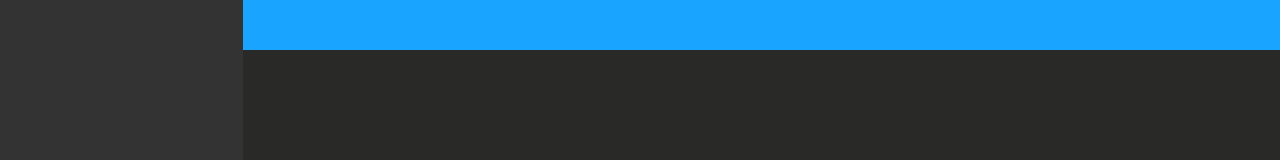
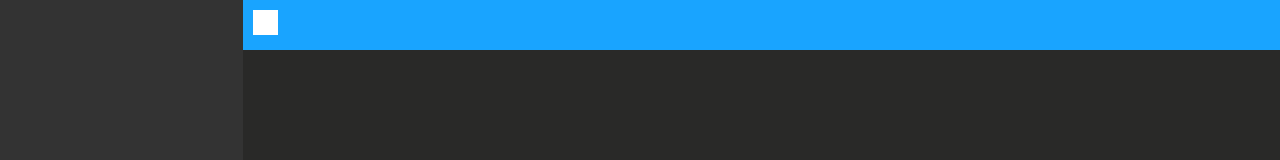
Before and after one commit to FlavioRoso/temas-react, a React (Create React App) app: page / in a window 1280 px wide. Shown: the top 160 px of the page. Built offline with nearby package versions, Linux system fonts and the light colour scheme.

Commit message:
Inserção do theme context e o tema light

```diff
--- a/package.json
+++ b/package.json
@@ -3,6 +3,8 @@
   "version": "0.1.0",
   "private": true,
   "dependencies": {
+    "@material-ui/core": "^4.11.0",
+    "@material-ui/icons": "^4.9.1",
     "@testing-library/jest-dom": "^4.2.4",
     "@testing-library/react": "^9.3.2",
     "@testing-library/user-event": "^7.1.2",
--- a/src/App.js
+++ b/src/App.js
@@ -6,6 +6,8 @@ import {ThemeProvider} from 'styled-components';
 import { GlobalStyle } from './styles/global';
 
 import { Dark } from './styles/themes/dark'
+
+
 
 function App() {
   return (
--- a/src/components/header/index.js
+++ b/src/components/header/index.js
@@ -1,33 +1,22 @@
-import React , { useContext }from 'react';
-import Switch from 'react-switch';
-import { ThemeContext } from 'styled-components';
+import React , { useContext, useState }from 'react';
+
 import { Container } from './styles';
 
 
 
 
-function Header() {
-    const theme =  useContext(ThemeContext);
-    let checked = true;
+function Header({ children }) {
 
-
-    const handleChange = ()=>{
-
-        checked = !checked;
-
-        console.log(checked);
-    }
 
 
 
     return (
         <Container >
-            <button onClick={handleChange}></button>
-
-
-
+            {children}
         </Container>
     );
 }
 
+
+
 export default Header;
--- a/src/components/header/styles.js
+++ b/src/components/header/styles.js
@@ -6,7 +6,7 @@ export const Container = styled.header`
     width: 100%;
     height: 50px;
     padding: 10px;
-    background: ${props => props.theme.colors.primary};
+    background: ${props => props.theme.settings.colors.primary};
     display: flex;
     align-content: center;
     justify-content: left;
--- a/src/components/main/styles.js
+++ b/src/components/main/styles.js
@@ -4,6 +4,6 @@ export const Container = styled.main`
 
     width:100%;
     min-height: 100vh;
-    background: ${props => props.theme.colors.background}
+    background: ${props => props.theme.settings.colors.background}
 
 `;
--- a/src/components/menu-lateral/styles.js
+++ b/src/components/menu-lateral/styles.js
@@ -6,7 +6,7 @@ export const Container = styled.aside`
 
     position: Static;
     min-height: 100%;
-    background: ${props => props.theme.colors.secundary}
+    background: ${props => props.theme.settings.colors.secundary}
 
 
 `;
--- /dev/null
+++ b/src/components/toggleButton/index.js
@@ -0,0 +1,30 @@
+import React, { useState } from 'react';
+
+import CheckIcon from '@material-ui/icons/Check';
+
+import { Container } from './styles';
+
+
+function ToggleButton(props) {
+
+    const [buttonState,setButtonState] = useState(props.initial);
+
+    const handler = () => {
+
+        setButtonState(!buttonState);
+        if(props.onClick)
+            props.onClick(buttonState);
+    }
+
+    return (
+        <Container active={buttonState} onClick={handler}>
+            {buttonState ? <CheckIcon/> : ''}
+        </Container>
+    )
+}
+
+
+
+
+
+export default ToggleButton
--- /dev/null
+++ b/src/components/toggleButton/styles.js
@@ -0,0 +1,11 @@
+import styled from 'styled-components';
+
+export const Container = styled.button`
+
+    width: 25px;
+    height: 25px;
+    background: ${props=>props.active ? '#93f593' : '#fff'};
+    color: ${props=>props.active ? '#fff' : '#93f593'}
+
+
+`
--- a/src/pages/home/index.js
+++ b/src/pages/home/index.js
@@ -1,4 +1,4 @@
-import React from 'react'
+import React, { useContext,useState } from 'react'
 
 import { Container, Principal } from './styles.js';
 
@@ -6,28 +6,47 @@ import Header from '../../components/header';
 import Main from '../../components/main';
 import MenuLateral from '../../components/menu-lateral';
 
-class Home extends React.Component {
-    constructor(props) {
-        super(props)
 
-        this.state = {
+//themes
+import { ThemeContext } from 'styled-components';
+import ToggleButton from '../../components/toggleButton'
+import { Light } from '../../styles/themes/light';
+import { Dark } from '../../styles/themes/dark';
 
-        }
+
+export default function Home() {
+
+
+
+    const theme =  useContext(ThemeContext);
+    let [checked,setChecked] = useState(true);
+
+
+
+    const handleChange = (stateButton)=>{
+
+
+
+        setChecked(stateButton);
+
+        theme.settings =  checked ? Light.settings : Dark.settings
+
+        console.log(theme.settings)
+
     }
 
-    render() {
+
         return (
             <Container>
                 <MenuLateral/>
                 <Principal>
-                    <Header/>
+                    <Header>
+                        <ToggleButton onClick={handleChange} initial={false}></ToggleButton>
+                    </Header>
                      <Main>
 
                      </Main>
                 </Principal>
             </Container>
         )
-    }
 }
-
-export default Home
--- a/src/styles/themes/dark.js
+++ b/src/styles/themes/dark.js
@@ -2,6 +2,7 @@
 
 export const Dark = {
 
+    settings:{
         name: 'dark',
         colors: {
             primary: '#19A4FF',
@@ -12,3 +13,4 @@ export const Dark = {
 
         fonts:{}
     }
+}
--- /dev/null
+++ b/src/styles/themes/light.js
@@ -0,0 +1,18 @@
+
+
+
+export const Light = {
+
+
+    settings:{
+        name: 'Light',
+        colors: {
+            primary: '#f0dbb9',
+            secundary: '#bfac8e',
+            background: '#f1f1f1',
+            text: '#222'
+        },
+
+        fonts:{}
+    }
+}
```
Also changed, not shown: 1 other file (tests, documents, lock files or other folders). Lines whose indentation alone changed are shown as unchanged.
